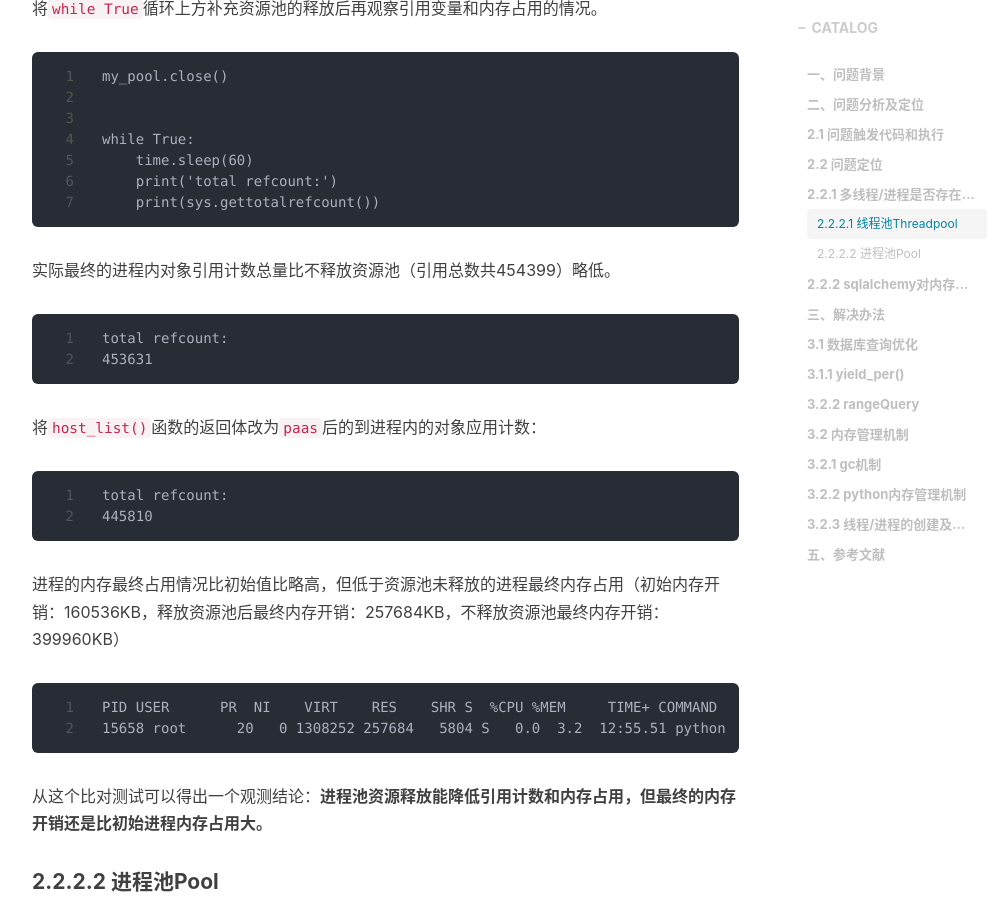
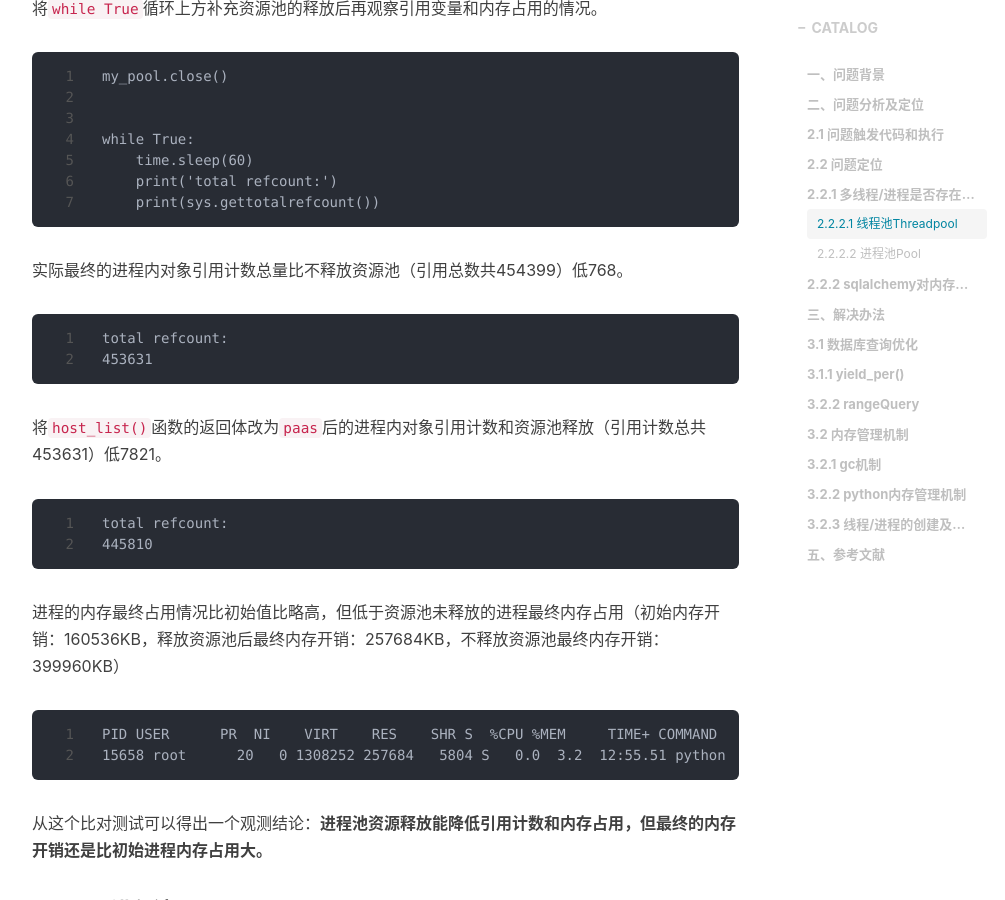
Before and after one commit to shihai1991/shihai1991.github.io, a Jekyll site: the page built from _posts/2022-09-20-multiprocessing-sqlalchemy.md, in a window 1280 px wide and 900 px high, scrolled down 4738 px. Shown: the whole window, without its empty margins (233-1238 px from the left). Built offline with Jekyll 4.4.1, drawn with Linux system fonts in a browser that asks for light colours; nearby versions of some CDN libraries; comment, search, counter and statistics services are not loaded.

Commit message:
Update 2022-09-20-multiprocessing-sqlalchemy.md

````diff
--- a/_posts/2022-09-20-multiprocessing-sqlalchemy.md
+++ b/_posts/2022-09-20-multiprocessing-sqlalchemy.md
@@ -183,12 +183,12 @@ while True:
     print('total refcount:')
     print(sys.gettotalrefcount())
 ```
-实际最终的进程内对象引用计数总量比不释放资源池（引用总数共454399）略低。
+实际最终的进程内对象引用计数总量比不释放资源池（引用总数共454399）低768。
 ```
 total refcount:
 453631
 ```
-将`host_list()`函数的返回体改为`paas`后的到进程内的对象应用计数：
+将`host_list()`函数的返回体改为`paas`后的进程内对象引用计数和资源池释放（引用计数总共453631）低7821。
 ```
 total refcount:
 445810
````
